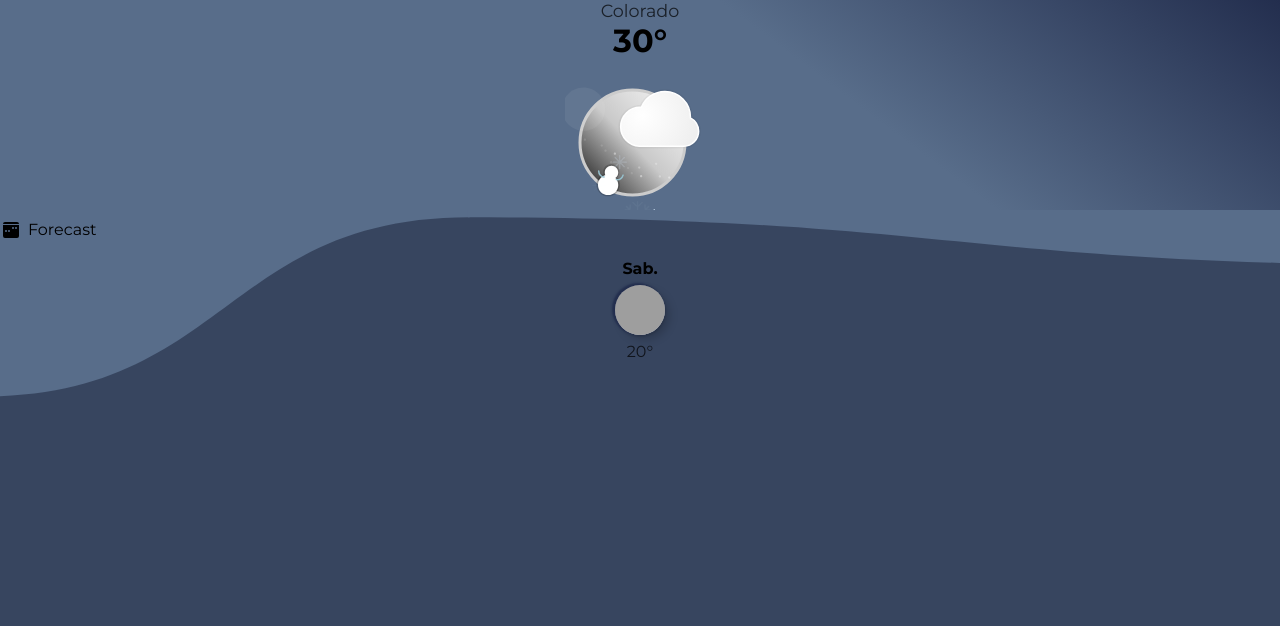
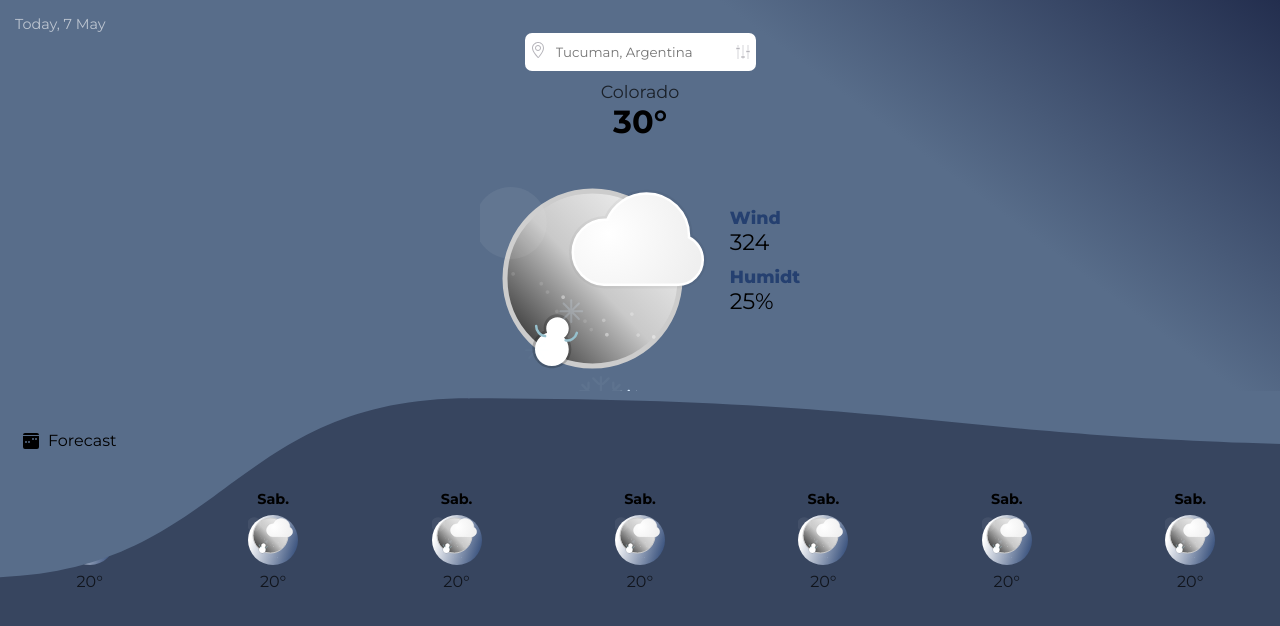
Before and after one commit to josseLara/weather-app, a Next.js app: page /Weather in a window 1280 px wide. Shown: the top 626 px of the page. Built offline with nearby package versions, Linux system fonts and the light colour scheme; grey boxes are pictures that could not be loaded.

Commit message:
page weather

```diff
--- a/src/app/Weather/page.jsx
+++ b/src/app/Weather/page.jsx
@@ -1,19 +1,42 @@
+'use client'
 import './weather.css';
 import ForecastWeek from '@/component/content/forecastWeek';
 import Lottie from 'react-lottie-player';
-import snow from '/weather-night-snow-dark.json'
+import snow from './weather-night-snow-dark.json'
+import { SlLocationPin } from 'react-icons/sl'
+import { GiSettingsKnobs } from 'react-icons/gi';
 
 function Weather() {
+
     return (
         <main>
+            <span className='date'>Today, 7 May</span>
+            <form action="">
+                <div className="input__location">
+                    <label htmlFor="location">
+                        <SlLocationPin />
+                    </label>
+                    <input type="text" name="location" id="location" placeholder='Tucuman, Argentina' />
+                    <GiSettingsKnobs />
+                </div>
+            </form>
             <span className='location'>Colorado</span>
             <h1>30°</h1>
-            <Lottie
-                loop
-                animationData={snow}
-                play
-                style={{ width: 150, height: 150 }}
-            />
+            <div className="weather-info">
+
+                <Lottie
+                    loop
+                    animationData={snow}
+                    play
+                    style={{ width: 250, height: 250 }}
+                />
+                <div className="info__detailed">
+                    <span>Wind</span>
+                    <p>324</p>
+                    <span>Humidt</span>
+                    <p>25%</p>
+                </div>
+            </div>
             {/* semana clima */}
             <ForecastWeek />
         </main>
--- a/src/app/Weather/weather.css
+++ b/src/app/Weather/weather.css
@@ -1,6 +1,7 @@
 @import url('https://fonts.googleapis.com/css2?family=Chakra+Petch:wght@300;400;500;600&family=Montserrat:wght@100;200;300;400;500;600;700;800&display=swap');
 
 main {
+    padding-top: 15px;
     height: 100vh;
     display: flex;
     flex-direction: column;
@@ -10,7 +11,13 @@ main {
     font-family: 'Chakra Petch', sans-serif;
     font-family: 'Montserrat', sans-serif;
 }
-
+main .date{
+    font-size: .9rem;
+    color: #fff;
+    opacity: .6;
+    align-self: self-start;
+    margin-left: 15px;
+}
 .location {
     opacity: .7;
     font-size: 1.1rem;
@@ -21,3 +28,45 @@ main {
     height: 200px;
     object-fit: cover;
 }
+
+
+.weather-info{
+    display: flex;
+    align-items: center;
+}
+.info__detailed span{
+    font-size: 1.1rem;
+    font-weight: 800;
+    color: #254070;
+}
+.info__detailed p{
+    font-size: 1.4rem;
+    margin-bottom: 10px;
+}
+
+/* form input */
+.input__location{
+    display: flex;
+    align-items: center;
+    position: relative;
+    background-color: #fff;
+    gap: 5px;
+    color: rgb(182, 181, 187);
+    padding: 5px;
+    border-radius: 7px;
+    margin-bottom: 10px;
+}
+.input__location input{
+   border-radius: 6px;
+   padding: 6px 5px;
+   background: #fff;
+   outline: none;
+   border: none;
+   color: #000;
+   font-family: 'Chakra Petch', sans-serif;
+   font-family: 'Montserrat', sans-serif;
+}
+.input__location svg:hover{
+    color: #254070;
+    cursor: pointer;
+}
--- a/src/component/ItemWeather/index.jsx
+++ /dev/null
@@ -1,13 +0,0 @@
-import './itemWeather.css';
-
-function ItemWeather() {
-    return (
-        <div className='itemWeather'>
-            <span>Sab.</span>
-            <img src="https://i.pinimg.com/originals/83/c8/9a/83c89a40ae221e05fa675cc73d487cad.gif" alt="" />
-            <p>20°</p>
-        </div>
-     );
-}
-
-export default ItemWeather;
--- a/src/component/ItemWeather/itemWeather.css
+++ /dev/null
@@ -1,21 +0,0 @@
-.itemWeather{
-    display: flex;
-    flex-direction: column;
-    align-items: center;
-    gap: 7px;
-    margin-top: 20px;
-    z-index: 2;
-}
-.itemWeather span{
-    font-weight: 700;
-}
-.itemWeather img{
-    width: 50px;
-    height: 50px;
-    border-radius: 100%;
-    background: linear-gradient(160deg, rgb(35, 46, 78) 0%, #e4e6eb 100%);
-    box-shadow: -2px -1px 2px 1px rgb(35, 46, 78), 5px 5px 8px 0px rgba(0, 0, 0, 0.17), 1px 2px 2px 0px rgba(0, 0, 0, 0.1);
-}
-.itemWeather p{
-    opacity: .7;
-}
--- a/src/component/content/forecastWeek/forecastWeek.css
+++ b/src/component/content/forecastWeek/forecastWeek.css
@@ -2,10 +2,13 @@
     width: 100%;
     height: 100%;
     display: flex;
+    justify-content: center;
+    align-items: center;
     flex-direction: column;
     padding: 10px 3px;
     position: relative;
     background-color: #37455F;
+    padding-top: 40px;
 }
 .forecastWeek svg:nth-child(2){
     width: 120%;
@@ -20,15 +23,20 @@
     align-items: center;
     gap: 9px;
     align-self: self-start;
+    margin-left: 20px;
    z-index: 10;
 }
 
 .list-forecast{
     width: 100%;
     height: 100%;
+    gap: 10px;
+    justify-content: space-around;
     display: flex;
-    flex-direction: column;
+    flex-wrap: wrap;
+    flex-direction: row;
     position: relative;
+    margin-top: 20px;
 }
 .list-forecast svg{
     width: 100%;
--- a/src/component/content/forecastWeek/index.jsx
+++ b/src/component/content/forecastWeek/index.jsx
@@ -1,6 +1,6 @@
 import './forecastWeek.css';
 import { BsFillCalendar3WeekFill } from 'react-icons/bs';
-import ItemWeather from '@/component/ItemWeather';
+import ItemWeather from '@/component/pure/ItemWeather';
 
 function ForecastWeek({ children }) {
     return (
@@ -18,6 +18,12 @@ function ForecastWeek({ children }) {
             <div className='list-forecast'>
 
                 <ItemWeather />
+                <ItemWeather />
+                <ItemWeather />
+                <ItemWeather />
+                <ItemWeather />
+                <ItemWeather />
+                <ItemWeather />
             </div>
         </div>
     );
--- /dev/null
+++ b/src/component/pure/ItemWeather/index.jsx
@@ -0,0 +1,22 @@
+import Lottie from 'react-lottie-player';
+import './itemWeather.css';
+import snow from '../../../app/Weather/weather-night-snow-dark.json'
+
+function ItemWeather() {
+    return (
+        <div className='itemWeather'>
+            <span>Sab.</span>
+            <Lottie
+
+                    loop
+                    animationData={snow}
+                    play
+
+                    className='anim'
+                />
+            <p>20°</p>
+        </div>
+     );
+}
+
+export default ItemWeather;
--- /dev/null
+++ b/src/component/pure/ItemWeather/itemWeather.css
@@ -0,0 +1,30 @@
+.itemWeather {
+    display: flex;
+    flex-direction: column;
+    align-items: center;
+    gap: 7px;
+    margin-top: 20px;
+    z-index: 2;
+
+}
+
+.itemWeather span {
+    font-weight: 700;
+    font-size: .9rem;
+}
+
+.itemWeather .anim {
+    width: 50px !important;
+    height: 50px !important;
+    position: relative;
+    border-radius: 100%;
+    background: #fff;
+    background: -moz-linear-gradient(108deg, rgba(255,255,255,1) 15%, rgba(37,64,112,1) 99%, rgba(12,33,70,1) 100%);
+    background: -webkit-linear-gradient(108deg, rgba(255,255,255,1) 15%, rgba(37,64,112,1) 99%, rgba(12,33,70,1) 100%);
+    background: linear-gradient(108deg, rgba(255,255,255,1) 15%, rgba(37,64,112,1) 99%, rgba(12,33,70,1) 100%);
+
+}
+
+.itemWeather p {
+    opacity: .7;
+}
```
Also changed, not shown: src/app/Weather/weather-night-snow-dark.json (renamed from public/weather-night-snow-dark.json), 1 other file (tests, documents, lock files or other folders).
